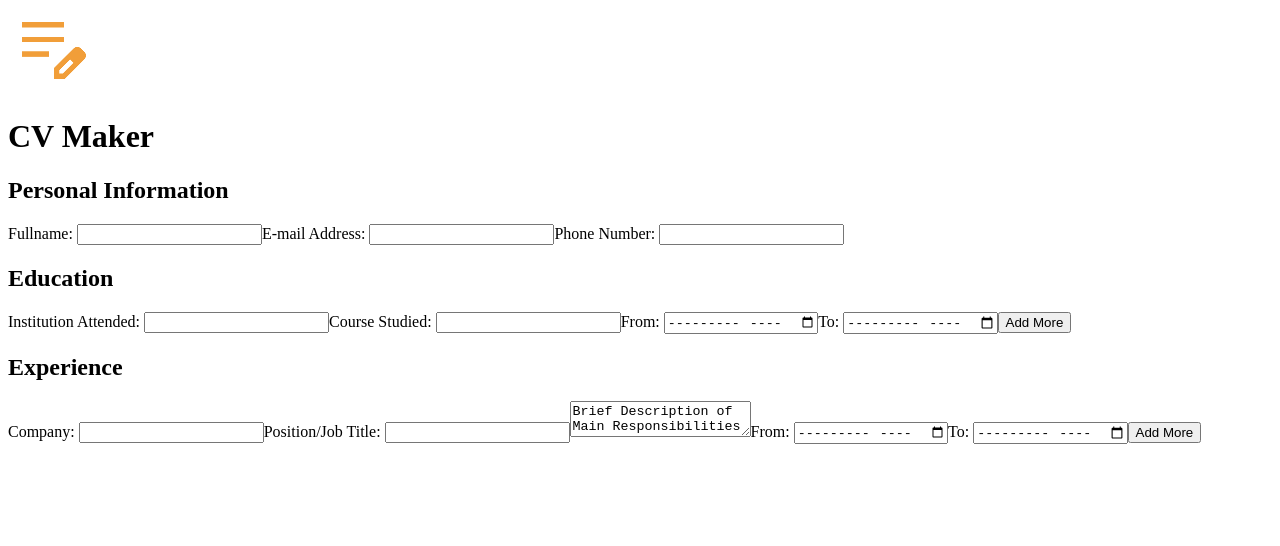
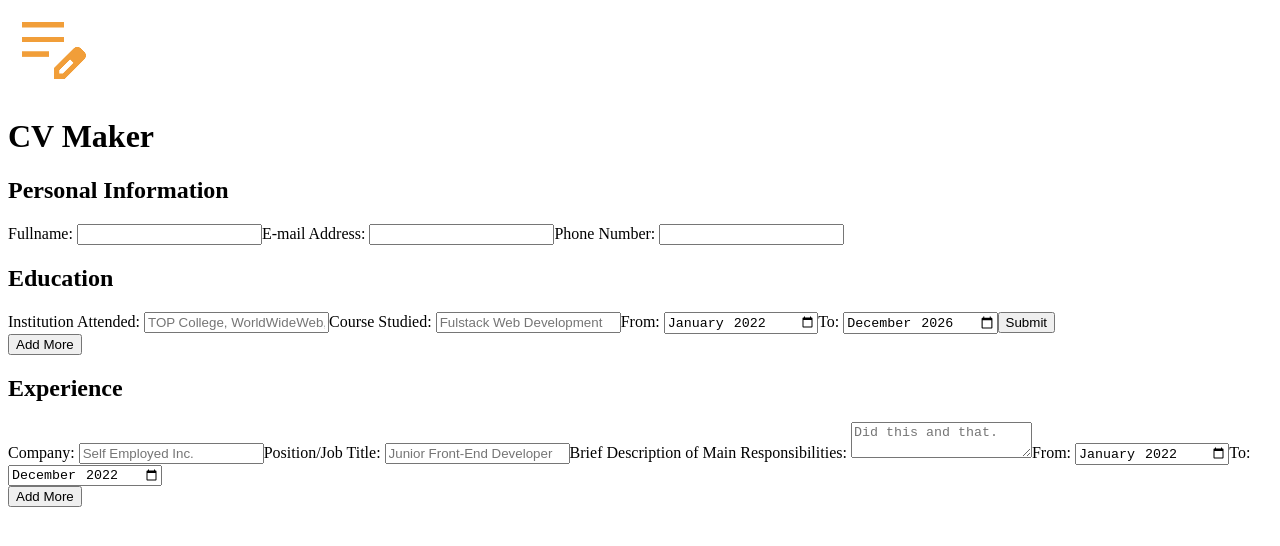
Before and after one commit to isiaims/ProjectCV, a React (Vite) app: page / in a window 1280 px wide. Shown: the top 546 px of the page. Built offline with nearby package versions, Linux system fonts and the light colour scheme.

Commit message:
split components

```diff
--- /dev/null
+++ b/src/assets/data.js
@@ -0,0 +1,30 @@
+export const user = {
+  image: {
+    src: "",
+    alt: ""
+  },
+  details: {
+    name: "",
+    mail: "",
+    phone: ""
+  },
+  education: [
+    {
+      id: 0,
+      schoolName: "TOP College, WorldWideWeb, Internet.",
+      course: "Fulstack Web Development",
+      from: 2022,
+      to: 2026
+    }
+  ],
+  experience: [
+    {
+      id: 0,
+      companyName: "Self Employed Inc.",
+      position: "Junior Front-End Developer",
+      description: "Did this and that.",
+      from: 2025,
+      to: 2026
+    }
+  ]
+}
--- a/src/components/App.jsx
+++ b/src/components/App.jsx
@@ -1,36 +1,10 @@
 import { useState } from 'react'
 import '../styles/App.css'
 import icon from '../assets/paper.png'
-import Personal from './Personal'
-import Experience from './Experience'
-import Education from './Education'
-
-const user = {
-  details: {
-    name: "",
-    mail: "",
-    phone: ""
-  },
-  education: [
-    {
-      id: 0,
-      schoolName: "TOP College, WorldWideWeb, Internet.",
-      course: "Fulstack Web Development",
-      from: 2022,
-      to: 2026
-    }
-  ],
-  experience: [
-    {
-      id: 0,
-      companyName: "Self Employed Inc.",
-      position: "Junior Front-End Developer",
-      description: "Did this and that.",
-      from: 2025,
-      to: 2026
-    }
-  ]
-}
+import PersonalContainer from './Personal'
+import ExperienceContainer from './Experience'
+import EducationContainer from './Education'
+import { user } from '../assets/data'
 
 function Header () {
   return (
@@ -41,52 +15,24 @@ function Header () {
   )
 }
 
-export function Input ({ type, label, id }) {
+export function Input ({ type, label, id, placeholder, defaultValue }) {
   return (
     <>
       <label htmlFor={id}>{label + ": "}</label>
-      <input type={type} id={id} name={id} />
+      <input type={type} id={id} name={id} placeholder={placeholder} defaultValue={defaultValue}/>
     </>
   )
 }
 
 function App() {
-  // const [count, setCount] = useState(0)
-  const [writer, setWriter] = useState(user)
-  const schools = writer.education
-  const companies = writer.experience
 
   return (
     <>
       <Header />
       <section>
-        <div className="personal">
-          <h2>Personal Information</h2>
-          <Personal />
-        </div>
-        <div className="school">
-          <h2>Education</h2>
-          {
-            schools.map(school => (
-              <Education
-                key={school.id}
-                school={school}
-              />
-            ))
-          }
-        </div>
-        <div className="experience">
-          <h2>Experience</h2>
-          {
-            companies.map(company => (
-              <Experience
-                key={company.id}
-                company={company}
-              />
-
-            ))
-          }
-        </div>
+        <PersonalContainer />
+        <EducationContainer />
+        <ExperienceContainer />
       </section>
       <main></main>
     </>
--- a/src/components/Education.jsx
+++ b/src/components/Education.jsx
@@ -1,13 +1,85 @@
+import { useState } from "react";
+import { user } from "../assets/data";
 import { Input } from "./App";
 
-export default function Education ({ school }) {
+
+ function Education ({ school, isActive, onEdit, onEdited }) {
   return (
     <div>
-      <Input type={"text"} label={"Institution Attended"} id={"school"} placeholder={`${school.schoolName}`}/>
-      <Input type={"text"} label={"Course  Studied"} id={"course"} placeholder={`${school.course}`}/>
-      <Input type={"month"} label={"From"} id={"from"} value={"2022-00"}/>
-      <Input type={"month"} label={"To"} id={"to"} value={"2026-12"}/>
-      <button>Add More</button>
+      {
+        isActive ?
+        (
+          <>
+            <Input type={"text"} label={"Institution Attended"} id={"school"} placeholder={`${school.schoolName}`}/>
+            <Input type={"text"} label={"Course  Studied"} id={"course"} placeholder={`${school.course}`}/>
+            <Input type={"month"} label={"From"} id={"date-from" + `${school.id}`} defaultValue={"2022-01"}/>
+            <Input type={"month"} label={"To"} id={"date-to" + `${school.id}`} defaultValue={"2026-12"}/>
+            <button onClick={onEdited}>Submit</button>
+          </>
+        ) :
+        (
+          <>
+            <h3>School attended: {school.schoolName}</h3>
+            <p>Course studied: {school.course}</p>
+            <p>From: {school.from}</p>
+            <p>To: {school.to}</p>
+            <button onClick={onEdit}>Edit</button>
+          </>
+        )
+      }
     </div>
   )
 }
+
+export default function EducationContainer () {
+  const [activeSchool, setActiveSchool] = useState(user.education.length - 1)
+  const [writer, setWriter] = useState(user)
+  const schools = writer.education
+
+  function handleAddMoreEduc () {
+    const newSchools = [...schools];
+    newSchools.push({
+      id: newSchools.length,
+      schoolName: "",
+      course: "",
+      from: 0,
+      to: 0
+    })
+    setWriter({...writer, education: newSchools})
+  }
+
+
+  function handleEdit (school) {
+    setActiveSchool(school.id)
+    setWriter({...writer, education: schools})
+  }
+
+  function handleSubmit (school) {
+    const newSchools = [...schools];
+    const currSchool = newSchools[school.id]
+    currSchool.schoolName = ""
+    currSchool.course = ""
+    currSchool.from = 0
+    currSchool.to = 0
+    school.id !== schools.length - 1 && setActiveSchool(schools.length - 1)
+    setWriter({...writer, education: newSchools})
+  }
+
+  return (
+    <div className="school">
+      <h2>Education</h2>
+      {
+        schools.map(school => (
+            <Education
+              key={school.id}
+              school={school}
+              isActive={activeSchool === school.id}
+              onEdit={() => handleEdit(school)}
+              onEdited={() => handleSubmit(school)}
+            />
+        ))
+      }
+      <button onClick={handleAddMoreEduc}>Add More</button>
+    </div>
+  )
+}
--- a/src/components/Experience.jsx
+++ b/src/components/Experience.jsx
@@ -1,14 +1,48 @@
+import { useState } from "react";
+import { user } from "../assets/data";
 import { Input } from "./App";
 
-export default function Experience ({ company }) {
+function Experience ({ company }) {
   return (
-    <div>
-      <Input type={"text"} label={"Company"} id={"company"} />
-      <Input type={"text"} label={"Position/Job Title"} id={"post"} />
-      <textarea name="description" id="description">Brief Description of Main Responsibilities</textarea>
-      <Input type={"month"} label={"From"} id={"from"} />
-      <Input type={"month"} label={"To"} id={"to"} />
-      <button>Add More</button>
+    <div key={company.id}>
+      <Input type={"text"} label={"Company"} id={"company"} placeholder={company.companyName}/>
+      <Input type={"text"} label={"Position/Job Title"} id={"post"} placeholder={company.position}/>
+      <label htmlFor="description">Brief Description of Main Responsibilities: </label>
+      <textarea name="description" id="description" placeholder={company.description}></textarea>
+      <Input type={"month"} label={"From"} id={"begin" + `${company.id}`} defaultValue={"2022-01"}/>
+      <Input type={"month"} label={"To"} id={"till" + `${company.id}`} defaultValue={"2022-12"}/>
     </div>
   )
 }
+
+export default function ExperienceContainer () {
+  const [writer, setWriter] = useState(user)
+  const companies = writer.experience
+
+  function handleAddMoreExpe () {
+    const newCompanies = [...companies];
+    newCompanies.push({
+      id: newCompanies.length,
+      companyName: "",
+      position: "",
+      description: "",
+      from: 0,
+      to: 0
+    })
+    setWriter({...writer, experience: newCompanies})
+  }
+  return (
+    <div className="experience">
+      <h2>Experience</h2>
+      {
+        companies.map(company => (
+          <Experience
+          key={company.id}
+          company={company}
+          />
+        ))
+      }
+      <button onClick={handleAddMoreExpe}>Add More</button>
+      </div>
+  )
+}
--- a/src/components/Personal.jsx
+++ b/src/components/Personal.jsx
@@ -1,6 +1,8 @@
+import { useState } from "react";
+import { user } from "../assets/data";
 import { Input } from "./App";
 
-export default function Personal () {
+function Personal () {
   return (
     <div>
       <Input type={"text"} label={"Fullname"} id={"fullName"} />
@@ -9,3 +11,14 @@ export default function Personal () {
     </div>
   )
 }
+
+export default function PersonalContainer () {
+  const [writer, setWriter] = useState(user)
+
+  return (
+    <div className="personal">
+      <h2>Personal Information</h2>
+      <Personal />
+    </div>
+  )
+}
```
